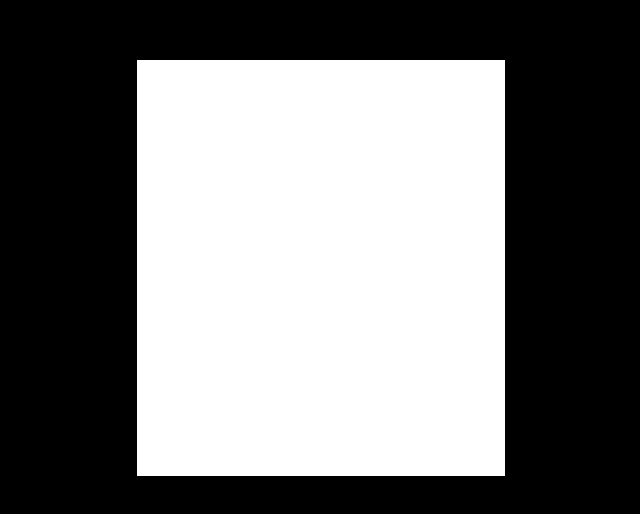
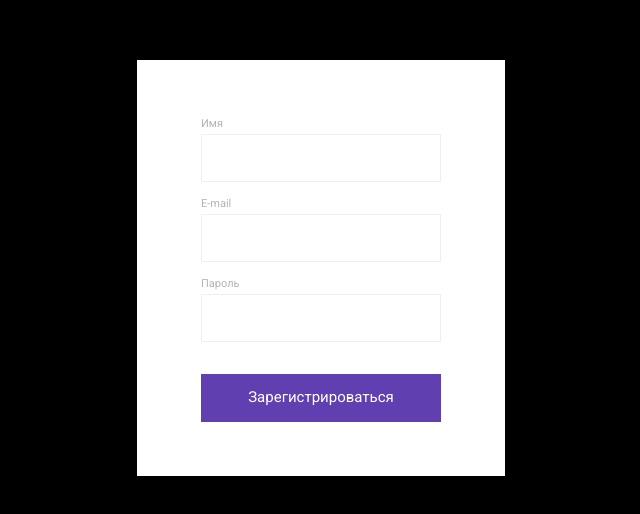
Before and after one commit to xversus/react-test-project, a React app: page / in a window 1280 px wide. Shown: the part 132-646 px from the top of the page, without its empty margins (319-959 px from the left). Built offline with nearby package versions, Linux system fonts and the light colour scheme.

Commit message:
basic authorization

```diff
--- /dev/null
+++ b/src/common.css
@@ -0,0 +1,13 @@
+input {
+  box-sizing: border-box;
+  border: 1px solid #eee;
+  border-radius: 1px;
+}
+
+.mb-1 {
+  margin-bottom: 12px;
+}
+
+.mb-2 {
+  margin-bottom: 32px;
+}
--- a/src/components/App/App.css
+++ b/src/components/App/App.css
@@ -1,13 +1,21 @@
+@import url("https://fonts.googleapis.com/css?family=Roboto");
+
 .app-page {
   height: 100vh;
   display: flex;
   justify-content: center;
   align-items: center;
   background-color: #000;
+  font-size: 15px;
+  line-height: 24px;
+  font-family: "Roboto", sans-serif;
 }
 
 .app-container {
   width: 368px;
   height: 416px;
   background: #fff;
+  display: flex;
+  justify-content: center;
+  align-items: center;
 }
--- a/src/components/App/App.js
+++ b/src/components/App/App.js
@@ -1,10 +1,31 @@
 import React from "react";
+import { AuthorizationForm } from "../AuthorizationForm";
 import "./App.css";
 
-export const App = () => {
-  return (
-    <div className="app-page">
-      <div className="app-container" />
-    </div>
-  );
-};
+export class App extends React.Component {
+  constructor(props) {
+    super(props);
+    this.state = {
+      authorized: false
+    };
+  }
+
+  handleSuccess = () => {
+    this.setState({ authorized: true });
+  };
+
+  render() {
+    const { authorized } = this.state;
+    return (
+      <div className="app-page">
+        <div className="app-container">
+          {authorized ? (
+            <div />
+          ) : (
+            <AuthorizationForm onSuccess={this.handleSuccess} />
+          )}
+        </div>
+      </div>
+    );
+  }
+}
--- /dev/null
+++ b/src/components/AuthorizationForm/AuthorizationForm.css
@@ -0,0 +1,8 @@
+.auth-form {
+  height: 100%;
+  width: 240px;
+  display: flex;
+  flex-direction: column;
+  justify-content: center;
+  align-items: center;
+}
--- /dev/null
+++ b/src/components/AuthorizationForm/AuthorizationForm.js
@@ -0,0 +1,64 @@
+import React from "react";
+import { TextInput } from "../TextInput";
+import { Button } from "../Button";
+import PropTypes from "prop-types";
+import "./AuthorizationForm.css";
+
+export class AuthorizationForm extends React.Component {
+  constructor(props) {
+    super(props);
+    this.state = {
+      name: "",
+      email: "",
+      password: ""
+    };
+  }
+
+  handleChange = event => {
+    const { name, value } = event.target;
+    this.setState({ [name]: value });
+  };
+
+  handleSubmit = event => {
+    const { onSuccess } = this.props;
+    event.preventDefault();
+    onSuccess();
+  };
+
+  render() {
+    const { name, email, password } = this.state;
+    return (
+      <form className="auth-form" onSubmit={this.handleSubmit}>
+        <TextInput
+          name="name"
+          type="text"
+          label="Имя"
+          className="mb-1"
+          value={name}
+          onChange={this.handleChange}
+        />
+        <TextInput
+          name="email"
+          type="email"
+          label="E-mail"
+          className="mb-1"
+          value={email}
+          onChange={this.handleChange}
+        />
+        <TextInput
+          name="password"
+          type="password"
+          label="Пароль"
+          className="mb-2"
+          value={password}
+          onChange={this.handleChange}
+        />
+        <Button>Зарегистрироваться</Button>
+      </form>
+    );
+  }
+}
+
+AuthorizationForm.propTypes = {
+  onSuccess: PropTypes.func
+};
--- /dev/null
+++ b/src/components/AuthorizationForm/index.js
@@ -0,0 +1 @@
+export * from "./AuthorizationForm";
--- /dev/null
+++ b/src/components/Button/Button.css
@@ -0,0 +1,7 @@
+.button {
+  height: 48px;
+  width: 100%;
+  border: none;
+  background-color: #6040b0;
+  color: #fff;
+}
--- /dev/null
+++ b/src/components/Button/Button.js
@@ -0,0 +1,6 @@
+import React from "react";
+import "./Button.css";
+
+export const Button = ({ children }) => {
+  return <button className="button">{children}</button>;
+};
--- /dev/null
+++ b/src/components/Button/index.js
@@ -0,0 +1 @@
+export * from "./Button";
--- /dev/null
+++ b/src/components/TextInput/TextInput.css
@@ -0,0 +1,19 @@
+.text-input {
+  width: 100%;
+}
+
+.text-input__label {
+  font-size: 11px;
+  line-height: 20px;
+  color: rgba(66, 66, 66, 0.4);
+}
+
+.text-input__field {
+  width: 100%;
+  height: 48px;
+  padding: 12px 16px 12px 8px;
+}
+
+.text-input__field:focus {
+  border-bottom: 2px solid #6040b0;
+}
--- /dev/null
+++ b/src/components/TextInput/TextInput.js
@@ -0,0 +1,22 @@
+import React from "react";
+import PropTypes from "prop-types";
+import classnames from "classnames";
+import "./TextInput.css";
+
+export const TextInput = props => {
+  const { className, label, ...rest } = props;
+  return (
+    <label className={classnames("text-input", { [className]: !!className })}>
+      <div className="text-input__label">{label}</div>
+      <input {...rest} className="text-input__field" />
+    </label>
+  );
+};
+
+TextInput.propTypes = {
+  type: PropTypes.oneOf(["text", "password", "email"]),
+  label: PropTypes.string,
+  className: PropTypes.string,
+  value: PropTypes.string,
+  onChange: PropTypes.func
+};
--- /dev/null
+++ b/src/components/TextInput/index.js
@@ -0,0 +1 @@
+export * from "./TextInput";
--- a/src/index.js
+++ b/src/index.js
@@ -1,5 +1,6 @@
 import React from "react";
 import { render } from "react-dom";
 import { App } from "./components/App";
+import "./common.css";
 
 render(<App />, document.getElementById("root"));
--- a/webpack.config.js
+++ b/webpack.config.js
@@ -24,7 +24,7 @@ module.exports = {
         use: ["style-loader", "css-loader"]
       },
       {
-        test: /\.jsx?$/,
+        test: /\.js$/,
         exclude: /node_modules/,
         loader: "babel-loader"
       }
```
Also changed, not shown: package.json (+7 -5 lines), .babelrc.
